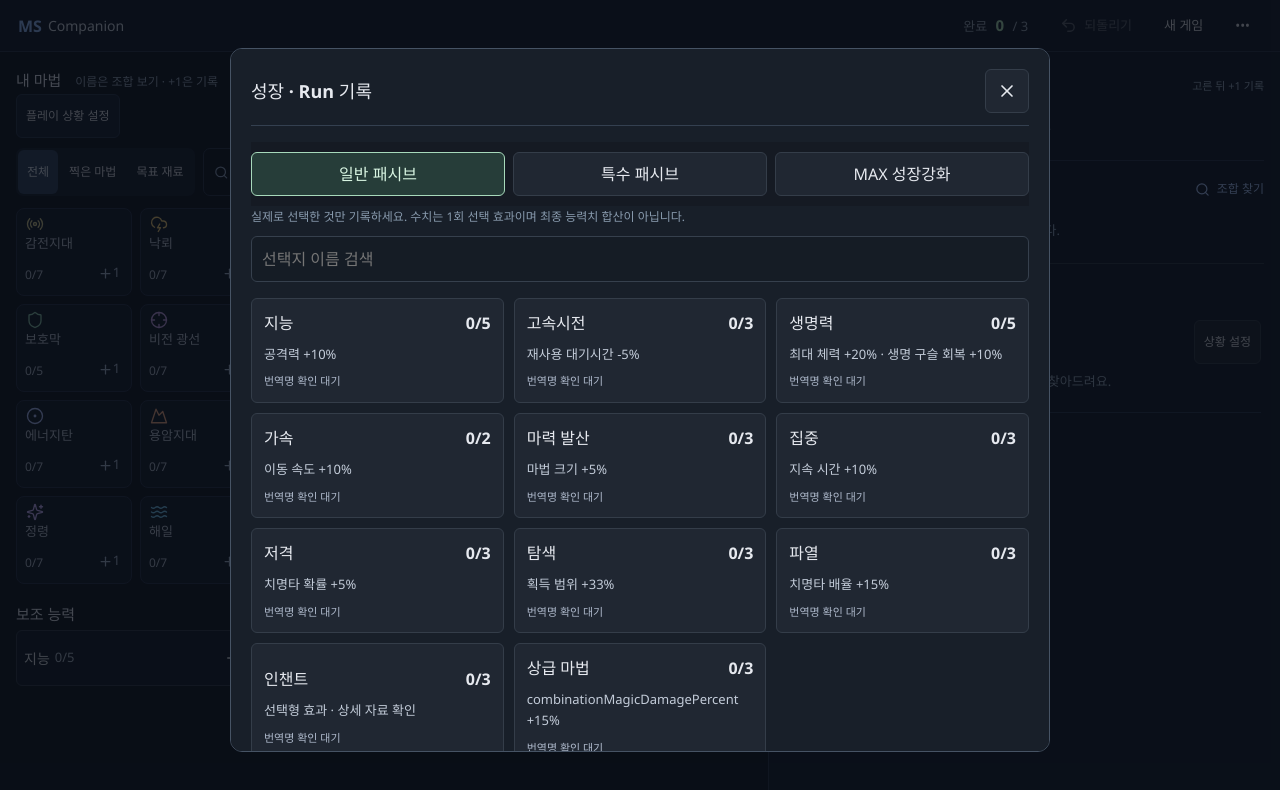
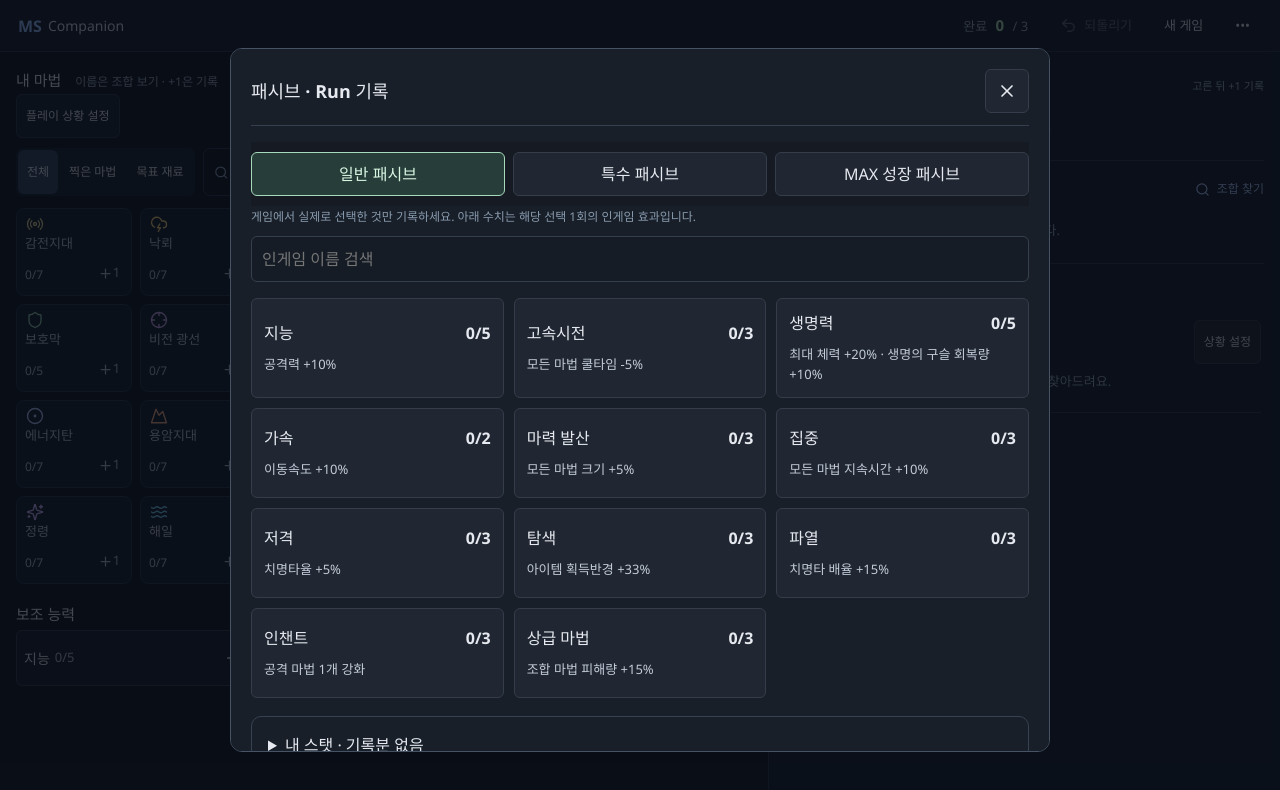
Before and after one commit to vividhyeok/msskilltree, a React (Vite) app: page / in a window 1280 px wide. Both pictures are taken after a click on the button "패시브 · 성장". Shown: the top 790 px of the page. Built offline with nearby package versions, Linux system fonts and the light colour scheme.

Commit message:
Fix Korean terminology and add conservative stat tracking

```diff
--- a/src/companion/CompanionUI.tsx
+++ b/src/companion/CompanionUI.tsx
@@ -10,56 +10,56 @@ import {
   recordGrowth,
   ultimateRequirements,
 } from "./engine";
+import { formatTrackedValue, getTrackedStats } from "../stats/engine";
 import "./style.css";
-import sources from "../../src-data/v4-research/data/source-manifest.json";
 
 const effectLabels: Record<string, string> = {
   attackPercent: "공격력",
-  allMagicDamagePercent: "마법 피해",
-  cooldownPercent: "재사용 대기시간",
+  attackAmplificationPercent: "공격력 증폭",
+  attackAmpPercent: "공격력 증폭",
+  allMagicDamagePercent: "모든 마법 피해량",
+  combinationMagicDamagePercent: "조합 마법 피해량",
+  cooldownPercent: "모든 마법 쿨타임",
   maxHpPercent: "최대 체력",
-  lifeOrbHealPercent: "생명 구슬 회복",
-  moveSpeedPercent: "이동 속도",
-  magicSizePercent: "마법 크기",
-  durationPercent: "지속 시간",
-  critChancePercent: "치명타 확률",
+  lifeOrbHealPercent: "생명의 구슬 회복량",
+  moveSpeedPercent: "이동속도",
+  magicSizePercent: "모든 마법 크기",
+  durationPercent: "모든 마법 지속시간",
+  critChancePercent: "치명타율",
   critMultiplierPercent: "치명타 배율",
-  pickupRangePercent: "획득 범위",
-  enemyMoveSpeedPercent: "적 이동 속도",
-  enemyMaxHpPercent: "적 최대 체력",
-  hpRegenPerSecondPercent: "초당 체력 회복",
-  manaBeadDropPercent: "마나 구슬 드롭",
+  pickupRangePercent: "아이템 획득반경",
+  enemyMoveSpeedPercent: "모든 적 이동속도",
+  enemyMaxHpPercent: "적의 최대 체력",
+  eliteMaxHpPercent: "엘리트 최대 체력",
+  hpRegenPerSecondPercent: "초당 체력회복률",
+  manaBeadDropPercent: "마나 구슬 드랍률",
+  manaOrbGainPercent: "마나 구슬 획득량",
+  manaGainPercent: "마나 획득량",
   maxPlayerLevel: "최대 레벨",
   revives: "부활 횟수",
-  runeDurationPercent: "룬 지속 시간",
-  attackAmpPercent: "공격력 증폭",
-  attackAmplificationPercent: "공격력 증폭",
-  damageTakenPercent: "받는 피해",
-  manaGainPercent: "마나 획득",
+  runeDurationPercent: "룬 효과 지속시간",
+  damageTakenPercent: "받는 피해량",
   merchantDiscountPercent: "상인 할인",
-  magicDamagePercent: "해당 마법 피해",
-  eliteMaxHpPercent: "정예 최대 체력",
+  magicDamagePercent: "해당 마법 피해량",
   spawnNormalChest: "일반 보물상자",
-  allGrowthEnhancementLevels: "모든 성장강화 레벨",
+  allGrowthEnhancementLevels: "성장 패시브 레벨",
+  artifactCooldownPercent: "아티팩트 쿨타임",
+  chooseCombatMagicToEnhance: "공격 마법 1개 강화",
 };
+
 function effectText(effect: object) {
-  return (
-    Object.entries(effect)
-      .filter(([, v]) => typeof v === "number")
-      .map(
-        ([k, v]) =>
-          `${effectLabels[k] ?? k} ${v > 0 ? "+" : ""}${v}${k.includes("Percent") ? "%" : ""}`,
-      )
-      .join(" · ") || "선택형 효과 · 상세 자료 확인"
-  );
+  const parts = Object.entries(effect)
+    .filter(([, v]) => typeof v === "number" || typeof v === "boolean")
+    .map(([k, v]) => {
+      if (typeof v === "boolean") return v ? (effectLabels[k] ?? k) : "";
+      const suffix = k.includes("Percent") ? "%" : "";
+      return `${effectLabels[k] ?? k} ${v > 0 ? "+" : ""}${v}${suffix}`;
+    })
+    .filter(Boolean);
+  return parts.join(" · ") || "선택형·조건부 효과 · 상세 설명 확인";
 }
-export function RunClock({
-  run,
-  onChange,
-}: {
-  run: Run;
-  onChange: (r: Run) => void;
-}) {
+
+export function RunClock({ run, onChange }: { run: Run; onChange: (r: Run) => void }) {
   const p = normalizeProgress(run.progress);
   const [now, setNow] = useState(Date.now);
   useEffect(() => {
@@ -71,9 +71,7 @@ export function RunClock({
   return (
     <button
       className="run-clock"
-      aria-label={
-        p.startedAt === null ? "Run 타이머 시작" : "Run 타이머 일시정지"
-      }
+      aria-label={p.startedAt === null ? "Run 타이머 시작" : "Run 타이머 일시정지"}
       onClick={() =>
         onChange({
           ...run,
@@ -85,14 +83,12 @@ export function RunClock({
         })
       }
     >
-      {p.startedAt === null ? "▶" : "Ⅱ"}{" "}
-      {Math.floor(seconds / 60)
-        .toString()
-        .padStart(2, "0")}
-      :{(seconds % 60).toString().padStart(2, "0")}
+      {p.startedAt === null ? "▶" : "Ⅱ"} {Math.floor(seconds / 60).toString().padStart(2, "0")}:
+      {(seconds % 60).toString().padStart(2, "0")}
     </button>
   );
 }
+
 export function CompanionDialog({
   run,
   onChange,
@@ -107,268 +103,114 @@ export function CompanionDialog({
   const p = normalizeProgress(run.progress);
   const [tab, setTab] = useState(p.growthPhase ? "growth" : "normal");
   const [query, setQuery] = useState("");
-  const update = (patch: Partial<typeof p>) =>
-    onChange({ ...run, progress: { ...p, ...patch } });
+  const update = (patch: Partial<typeof p>) => onChange({ ...run, progress: { ...p, ...patch } });
   const rows =
     tab === "normal"
-      ? companion.normal.map((s) => ({
-          id: s.id,
-          name: passiveName(s.id),
-          max: s.maxLevel,
-          level: run.levels[s.id] ?? 0,
-          effect: s.perLevel,
-          uncertain: s.nameStatus !== "high",
-        }))
+      ? companion.normal.map((s) => ({ id: s.id, name: s.nameKo, max: s.maxLevel, level: run.levels[s.id] ?? 0, effect: s.perLevel }))
       : tab === "special"
-        ? companion.special.map((s) => ({
-            id: s.id,
-            name: s.nameKoCandidate,
-            max: 1,
-            level: p.special.includes(s.id) ? 1 : 0,
-            effect: s.effects,
-            uncertain: s.nameStatus !== "known_current_repo",
-          }))
-        : companion.growth.map((s) => ({
-            id: s.id,
-            name: passiveName(s.id),
-            max: s.maxLevel,
-            level: p.growth[s.id] ?? 0,
-            effect: s.perLevel,
-            uncertain:
-              companion.normal.find((n) => n.id === s.id)?.nameStatus !==
-              "high",
-          }));
+        ? companion.special.map((s) => ({ id: s.id, name: s.nameKo, max: 1, level: p.special.includes(s.id) ? 1 : 0, effect: s.effects }))
+        : companion.growth.map((s) => ({ id: s.id, name: passiveName(s.id), max: s.maxLevel, level: p.growth[s.id] ?? 0, effect: s.perLevel }));
   const total = Object.values(p.growth).reduce((a, b) => a + b, 0);
   return (
-    <Dialog title="성장 · Run 기록" className="companion-dialog" onClose={onClose}>
-      <div className="companion-tabs" role="group" aria-label="성장 종류">
-        {[
-          ["normal", "일반 패시브"],
-          ["special", "특수 패시브"],
-          ["growth", "MAX 성장강화"],
-        ].map(([id, label]) => (
-          <button
-            key={id}
-            aria-pressed={tab === id}
-            onClick={() => {
-              setTab(id);
-              setQuery("");
-            }}
-          >
+    <Dialog title="패시브 · Run 기록" className="companion-dialog" onClose={onClose}>
+      <div className="companion-tabs" role="group" aria-label="패시브 종류">
+        {[["normal", "일반 패시브"], ["special", "특수 패시브"], ["growth", "MAX 성장 패시브"]].map(([id, label]) => (
+          <button key={id} aria-pressed={tab === id} onClick={() => { setTab(id); setQuery(""); }}>
             {label}
           </button>
         ))}
       </div>
-      <p className="muted">
-        실제로 선택한 것만 기록하세요. 수치는 1회 선택 효과이며 최종 능력치
-        합산이 아닙니다.
-      </p>
+      <p className="muted">게임에서 실제로 선택한 것만 기록하세요. 아래 수치는 해당 선택 1회의 인게임 효과입니다.</p>
       {tab === "growth" && (
         <div className="growth-stage">
           <label>
-            <input
-              type="checkbox"
-              checked={p.growthPhase}
-              onChange={(e) => update({ growthPhase: e.target.checked })}
-            />{" "}
-            현재 MAX 이후 성장강화 중
+            <input type="checkbox" checked={p.growthPhase} onChange={(e) => update({ growthPhase: e.target.checked })} /> 현재 MAX 이후 성장 패시브 선택 중
           </label>
           <strong>{total} / 50회</strong>
-          <p>
-            일반 패시브와 별도 기록 · 종류별 최대 8회 · 추가 횟수 효과는 아직
-            계산하지 않습니다.
-          </p>
+          <p>일반 패시브와 별도 기록 · 종류별 최대 8회</p>
         </div>
       )}
-      <input
-        className="companion-search"
-        aria-label="패시브 검색"
-        placeholder="선택지 이름 검색"
-        value={query}
-        onChange={(e) => setQuery(e.target.value)}
-      />
+      <input className="companion-search" aria-label="패시브 검색" placeholder="인게임 이름 검색" value={query} onChange={(e) => setQuery(e.target.value)} />
       <div className="companion-grid">
         {rows
-          .filter((s) =>
-            s.name.replaceAll(" ", "").includes(query.replaceAll(" ", "")),
-          )
+          .filter((s) => s.name.replaceAll(" ", "").includes(query.replaceAll(" ", "")))
           .map((s) => (
             <button
               key={s.id}
               className="companion-pick"
-              disabled={
-                s.level >= s.max ||
-                (tab === "growth"
-                  ? !p.growthPhase || total >= 50
-                  : p.growthPhase)
-              }
+              disabled={s.level >= s.max || (tab === "growth" ? !p.growthPhase || total >= 50 : p.growthPhase)}
               onClick={() => {
                 if (tab === "normal") onRecord(s.id);
                 else if (tab === "growth") onChange(recordGrowth(run, s.id));
                 else update({ special: [...p.special, s.id] });
               }}
             >
-              <span>
-                <strong>{s.name}</strong>
-                <b>
-                  {s.level}/{s.max}
-                </b>
-              </span>
+              <span><strong>{s.name}</strong><b>{s.level}/{s.max}</b></span>
               <small>{effectText(s.effect)}</small>
-              {s.uncertain && <em>번역명 확인 대기</em>}
             </button>
           ))}
       </div>
+
+      <TrackedStats run={run} />
+
       <details className="companion-details">
-        <summary>궁극기 조건 · 시간 · 빌드 기록</summary>
-        <p className="muted">
-          클래스·실험체·궁극기 목표는 플레이 상황 설정에서 한 번 선택합니다.
-        </p>
-        <label className="meta-field">
-          현재 캐릭터 레벨 (선택)
-          <input
-            aria-label="현재 캐릭터 레벨"
-            type="number"
-            min="1"
-            max="200"
-            value={p.playerLevel ?? ""}
-            onChange={(e) =>
-              update({
-                playerLevel: e.target.value ? Number(e.target.value) : null,
-              })
-            }
-          />
+        <summary>궁극기 조건 · 타이머 · 상세 Run 기록</summary>
+        <p className="muted">클래스·실험체·궁극기 목표는 필요한 경우에만 플레이 상황 설정에서 선택하면 됩니다.</p>
+        <label className="meta-field">현재 캐릭터 레벨 (선택)
+          <input aria-label="현재 캐릭터 레벨" type="number" min="1" max="200" value={p.playerLevel ?? ""} onChange={(e) => update({ playerLevel: e.target.value ? Number(e.target.value) : null })} />
         </label>
-        <label className="check-line">
-          <input
-            type="checkbox"
-            checked={p.cityCleared}
-            onChange={(e) => update({ cityCleared: e.target.checked })}
-          />{" "}
-          도시 클리어로 궁극기 해금
-        </label>
+        <label className="check-line"><input type="checkbox" checked={p.cityCleared} onChange={(e) => update({ cityCleared: e.target.checked })} /> 도시 클리어로 궁극기 해금</label>
         {run.meta?.ultimate ? (
           <ul className="ultimate-checks">
             {ultimateRequirements(run, run.meta.ultimate).map((r) => (
-              <li key={r.label}>
-                {r.met ? "✓" : "○"} {r.label}
-                {r.id
-                  ? ` · ${comboById[r.id]?.nameKo ?? [...companion.classes, ...companion.subjects].find((e) => e.id === r.id)?.nameKo ?? r.id}`
-                  : ""}
-              </li>
+              <li key={r.label}>{r.met ? "✓" : "○"} {r.label}{r.id ? ` · ${comboById[r.id]?.nameKo ?? [...companion.classes, ...companion.subjects].find((e) => e.id === r.id)?.nameKo ?? r.id}` : ""}</li>
             ))}
           </ul>
-        ) : (
-          <p>궁극기 목표를 설정하면 필요한 조합과 조건이 표시됩니다.</p>
-        )}
-        <label className="meta-field">
-          타이머 시간 수정 (분)
-          <input
-            aria-label="타이머 분"
-            type="number"
-            min="0"
-            max="300"
-            value={Math.floor(p.elapsed / 60)}
-            onChange={(e) =>
-              update({
-                elapsed:
-                  Math.max(0, Math.min(300, Number(e.target.value))) * 60,
-                startedAt: null,
-              })
-            }
-          />
+        ) : <p>궁극기 목표를 설정하면 필요한 조합과 조건이 표시됩니다.</p>}
+        <label className="meta-field">타이머 시간 수정 (분)
+          <input aria-label="타이머 분" type="number" min="0" max="300" value={Math.floor(p.elapsed / 60)} onChange={(e) => update({ elapsed: Math.max(0, Math.min(300, Number(e.target.value))) * 60, startedAt: null })} />
         </label>
-        <p className="muted">
-          게임을 멈출 때 타이머도 멈춰주세요. 실행 중에는 시간대로 메타 상황을
-          자동 설정합니다.
-        </p>
-        <BuildCoverage run={run} />
-        <p className="muted">
-          자료팩 v0.992 · AtWiki 마법/유물, Namu 궁극기(2026-08). 클래스 성장
-          수치는 출처 충돌로 자동 적용하지 않습니다. 실험체 해금 보너스·인챈트
-          대상 효과·연구 수치는 계산 대기입니다.
-        </p>
+        <p className="muted">타이머는 추천의 시간대만 자동 추론합니다. 게임을 멈추면 타이머도 멈춰주세요.</p>
+        <p className="muted">공식 배포는 v0.993입니다. 현재 상세 수치·레시피 계산은 한국어 자료에서 검증 가능한 v0.992 기준선이며, 0.993 변경분은 확인 전까지 추정해 계산하지 않습니다.</p>
       </details>
     </Dialog>
   );
 }
-function BuildCoverage({ run }: { run: Run }) {
-  const p = normalizeProgress(run.progress);
-  const effects = [
-    ...companion.normal
-      .filter((n) => (run.levels[n.id] ?? 0) > 0)
-      .map((n) => ({ name: passiveName(n.id), effects: n.perLevel })),
-    ...companion.special
-      .filter((n) => p.special.includes(n.id))
-      .map((n) => ({ name: n.nameKoCandidate, effects: n.effects })),
-    ...companion.artifacts
-      .filter((n) => run.meta?.artifacts.includes(n.id))
-      .map((n) => ({ name: n.nameKo, effects: n.effects })),
-  ];
+
+function TrackedStats({ run }: { run: Run }) {
+  const stats = getTrackedStats(run);
   return (
-    <div>
-      <h3>기록한 보완 수단</h3>
-      <p className="muted">
-        미기록은 부족 확정이 아닙니다. 아래 수단이 없는 축을 다음 선택 때
-        살펴보세요.
-      </p>
-      {[
-        ["쿨다운", "cooldown"],
-        ["생존", "Hp|revive|damageTaken|Regen"],
-        ["이동", "moveSpeed"],
-        ["적 제어", "enemyMove"],
-        ["성장·경제", "mana|pickup|merchant"],
-      ].map(([label, pattern]) => (
-        <p key={label}>
-          <b>{label}</b> ·{" "}
-          {effects
-            .filter((e) =>
-              Object.keys(e.effects).some((k) =>
-                new RegExp(pattern, "i").test(k),
-              ),
-            )
-            .map((e) => e.name)
-            .join(", ") || "기록한 수단 없음"}
+    <details className="companion-details" open={stats.length > 0}>
+      <summary>내 스탯 · 기록분 {stats.length ? `${stats.length}개 축` : "없음"}</summary>
+      <p className="muted">연구·학파·실험체 등 앱에 입력하지 않은 시작 보너스는 추정하지 않습니다. 아래 값은 이 앱에 기록한 선택으로 확실히 계산 가능한 변화량입니다.</p>
+      {stats.length ? stats.map((stat) => (
+        <p key={stat.id}>
+          <strong>{stat.nameKo} {formatTrackedValue(stat.value)}</strong>
+          <small> · {stat.operation === "multiplicative" ? "곱연산 반영" : "합연산"}{stat.partial ? " · 일부 복합효과 미계산" : ""} · {stat.sources.map((s) => s.name).join(", ")}</small>
         </p>
-      ))}
-    </div>
+      )) : <p>패시브나 아티팩트를 기록하면 여기서 변화량을 확인할 수 있습니다.</p>}
+    </details>
   );
 }
+
 export function InventoryProgress({ run }: { run: Run }) {
   const list = synergyProgress(run.meta?.artifacts ?? [])
     .filter((s) => s.missing.length < s.requirements.length)
-    .sort((a, b) => a.remaining - b.remaining);
+    .sort((a, b) => a.remaining - b.remaining || a.nameKo.localeCompare(b.nameKo, "ko"));
   return (
     <details className="companion-details">
-      <summary>
-        보유 유물로 본 시너지 {list.filter((s) => s.remaining === 0).length}개
-        완성
-      </summary>
-      <p className="muted">
-        레시피가 있는 10종만 자동 계산 · 재료는 소모되지 않습니다.
-      </p>
+      <summary>보유 아티팩트로 본 시너지 {list.filter((s) => s.remaining === 0).length}개 완성</summary>
+      <p className="muted">한국어 자료에서 확인한 35개 레시피를 자동 계산합니다. 시너지 발동 시 재료 아티팩트는 소모되지 않습니다.</p>
       {list.map((s) => (
         <p key={s.id}>
-          <strong>
-            {s.nameKo} · {s.remaining === 0 ? "완성" : `${s.remaining}개 남음`}
-          </strong>
-          {s.remaining > 0 && (
-            <small>
-              {" "}
-              {s.missing
-                .map(
-                  (id) =>
-                    metaData.entities.artifacts.find((a) => a.id === id)
-                      ?.nameKo ?? id,
-                )
-                .join(", ")}
-            </small>
-          )}
+          <strong>{s.nameKo} · {s.remaining === 0 ? "완성" : `${s.remaining}개 남음`}</strong>
+          {s.remaining > 0 && <small> {s.missing.map((id) => metaData.entities.artifacts.find((a) => a.id === id)?.nameKo ?? id).join(", ")}</small>}
         </p>
       ))}
     </details>
   );
 }
+
 export function UltimatePlan({ run }: { run: Run }) {
   const u = companion.ultimates.find((u) => u.id === run.meta?.ultimate);
   if (!u) return null;
@@ -376,62 +218,25 @@ export function UltimatePlan({ run }: { run: Run }) {
     <div className="growth-stage">
       <strong>{u.nameKo} 준비</strong>
       <ul className="ultimate-checks">
-        {ultimateRequirements(run, u.id)
-          .slice(0, 3)
-          .map((r) => (
-            <li key={r.label}>
-              {r.met ? "✓" : "○"} {r.label} ·{" "}
-              {r.id
-                ? (comboById[r.id]?.nameKo ??
-                  [...companion.classes, ...companion.subjects].find(
-                    (s) => s.id === r.id,
-                  )?.nameKo ??
-                  r.id)
-                : "제한 없음"}
-            </li>
-          ))}
+        {ultimateRequirements(run, u.id).slice(0, 3).map((r) => (
+          <li key={r.label}>{r.met ? "✓" : "○"} {r.label} · {r.id ? (comboById[r.id]?.nameKo ?? [...companion.classes, ...companion.subjects].find((s) => s.id === r.id)?.nameKo ?? r.id) : "제한 없음"}</li>
+        ))}
       </ul>
-      <p>
-        도시 클리어 + 레벨 100 선택 기회 필요. 현재 레벨과 해금 여부는 성장 ·
-        Run 기록에서 확인합니다.
-      </p>
-      <small>v0.992 자료팩 · {u.requirementsVerified}</small>
+      <p>도시 클리어 + 레벨 100 선택 기회 필요. 현재 레벨과 해금 여부는 패시브 · Run 기록에서 확인합니다.</p>
+      <small>상세 기준 v0.992 · 공식 v0.993 변경 재검증 중</small>
     </div>
   );
 }
+
 export function SeedSources() {
   return (
     <details className="companion-details">
-      <summary>V4 자료 출처와 적용 범위</summary>
-      <p>
-        제공 자료팩 기준 v0.992. 현재 패치와 게임 도감으로 재확인이 필요합니다.
-        등급은 편집자 의견이며 조합 가능 여부를 바꾸지 않습니다.
-      </p>
-      <p>
-        마도학자 선택지 감소: 최신 Namu -1 / 과거 AtWiki -2. 고고학자 상자: 최신
-        15레벨 / 과거 20레벨. 전문 클래스 배율은 개별 검증 대기입니다.
-      </p>
-      <p>
-        유물로 증가한 패시브 레벨·MAX 및 특수 패시브의 추가 보상은 자동 기록하지
-        않습니다. 실제 레벨과 보상을 직접 기록하세요. 현재 패시브 한도는 기본
-        한도입니다.
-      </p>
-      {sources
-        .filter((s) =>
-          [
-            "atwiki_magic",
-            "atwiki_artifact",
-            "namu_ultimate",
-            "namu_class",
-          ].includes(s.id),
-        )
-        .map((s) => (
-          <p key={s.id}>
-            <a href={s.url} target="_blank" rel="noreferrer">
-              {s.title}
-            </a>
-          </p>
-        ))}
+      <summary>데이터 기준과 현재 패치 상태</summary>
+      <p>한국어 인게임 용어는 한국어 매직서바이벌 자료를 우선해 정리했습니다. 공식 Google Play의 최신 공지는 v0.993이지만, 상세 수치가 확인되지 않은 변경은 추정해 적용하지 않습니다.</p>
+      <p>일반 패시브는 11종(인챈트·상급 마법 포함), 특수 패시브는 24종으로 정리했습니다. 시너지는 한국어 레시피가 확인된 35종만 런타임에서 사용합니다.</p>
+      <p><a href="https://play.google.com/store/apps/details?id=com.vkslrzm.Zombie" target="_blank" rel="noreferrer">Google Play 공식 페이지</a></p>
+      <p><a href="https://m.namu.moe/w/%EB%A7%A4%EC%A7%81%EC%84%9C%EB%B0%94%EC%9D%B4%EB%B2%8C" target="_blank" rel="noreferrer">한국어 게임 시스템 자료</a></p>
+      <p><a href="https://namu.moe/w/%EB%A7%A4%EC%A7%81%EC%84%9C%EB%B0%94%EC%9D%B4%EB%B2%8C/%EC%95%84%ED%8B%B0%ED%8C%A9%ED%8A%B8" target="_blank" rel="noreferrer">한국어 아티팩트·시너지 자료</a></p>
     </details>
   );
 }
```
